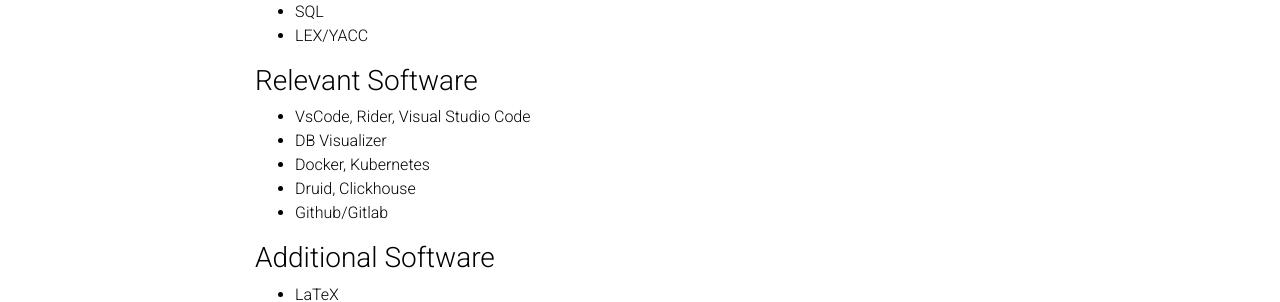
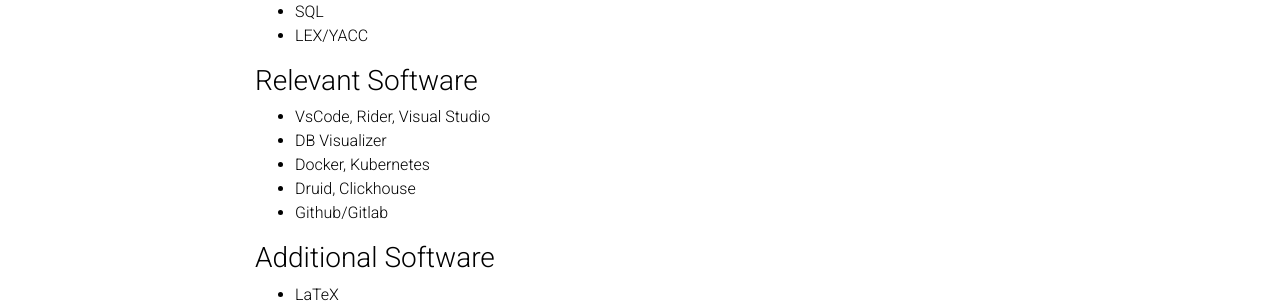
Before and after one commit to rkhoury18/rkhoury18.github.io, a Jekyll site: the page built from _pages/skills.md, in a window 1280 px wide and 1061 px high. Shown: the part 491-793 px from the top of the window. Built offline with Jekyll 4.4.1, drawn with Linux system fonts in a browser that asks for light colours; comment, search, counter and statistics services are not loaded; a style sheet for code colours, icons or effects is not loaded.

Commit message:
adding skills

```diff
--- a/_pages/skills.md
+++ b/_pages/skills.md
@@ -23,7 +23,7 @@ nav_order: 4
 - LEX/YACC
 
 ### Relevant Software
-- VsCode, Rider, Visual Studio Code
+- VsCode, Rider, Visual Studio
 - DB Visualizer
 - Docker, Kubernetes
 - Druid, Clickhouse
```
